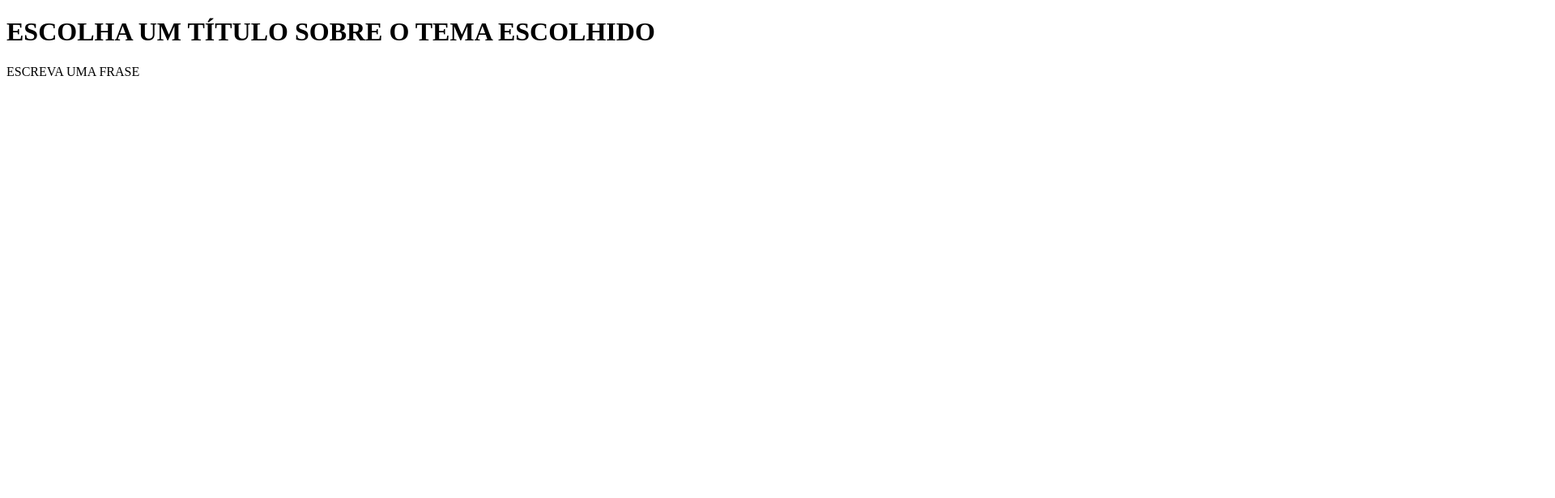
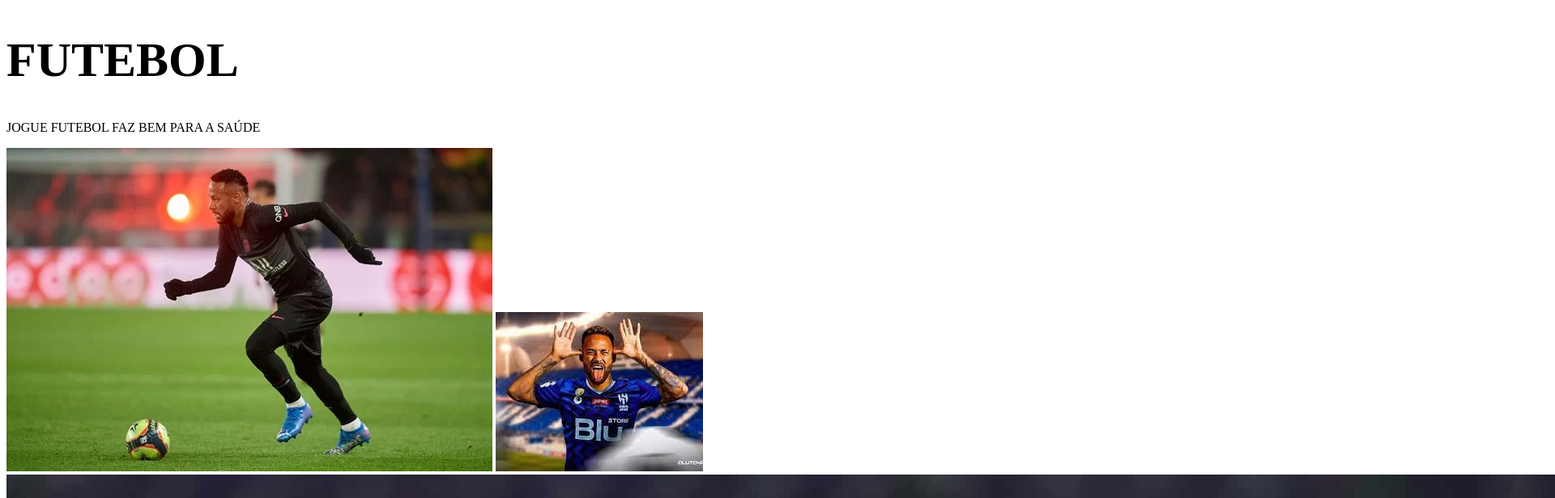
Before and after one commit to jose59800/avalicao, a plain HTML site: page index.html in a window 1280 px wide. Shown: the top 616 px of the page at 81% size, 1920 px wide, since content can reach past the window. Drawn offline with Linux system fonts and the light colour scheme.

Commit message:
Add files via upload

```diff
--- a/index.html
+++ b/index.html
@@ -7,9 +7,11 @@
     <link rel="stylesheet" href="style.css">
 </head>
 <body>
-    <h1>ESCOLHA UM TÍTULO SOBRE O TEMA ESCOLHIDO</h1>
-    <p>ESCREVA UMA FRASE</p>
-
+    <h1>FUTEBOL</h1>
+    <p>JOGUE FUTEBOL FAZ BEM PARA A SAÚDE</p>
+    <img src="ney.webp" alt="">
+<img src="meujogador.jpeg" alt="">
+<img src="fernando.jpg" alt="">
 
 </body>
 </html>
--- a/style.css
+++ b/style.css
@@ -0,0 +1,6 @@
+body{
+       background-color: darkblue(186, 150, 99);
+}
+h1{
+    font-size: 60px;
+    color: ;
```
Also changed, not shown: 518631-neymar-jr-e-jogador-de-futebol-brasilei-opengraph_1200-2.webp (added), carro.jpeg (added), fernando.jpg (added), meujogador.jpeg (added), ney.webp (added).
